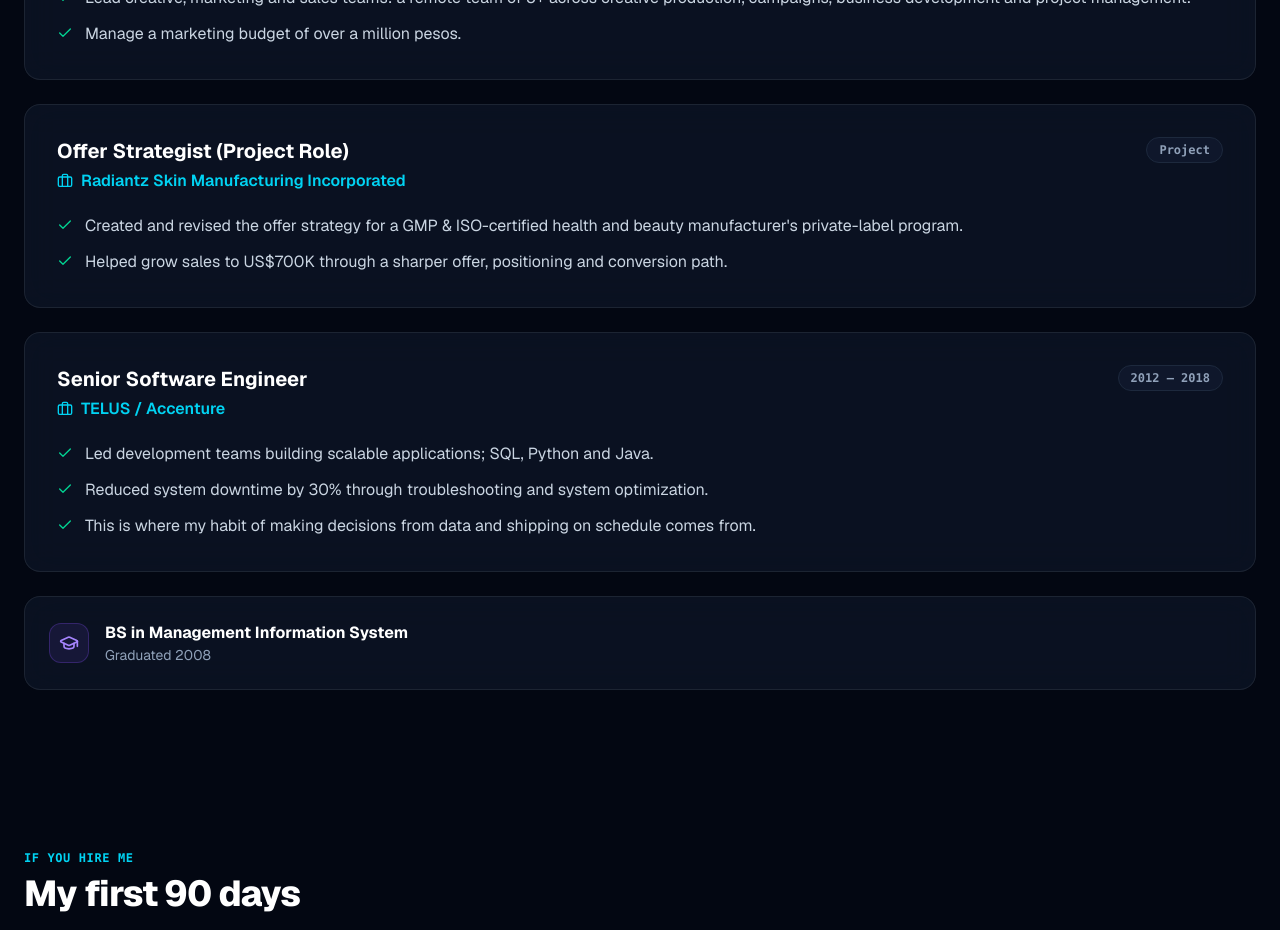
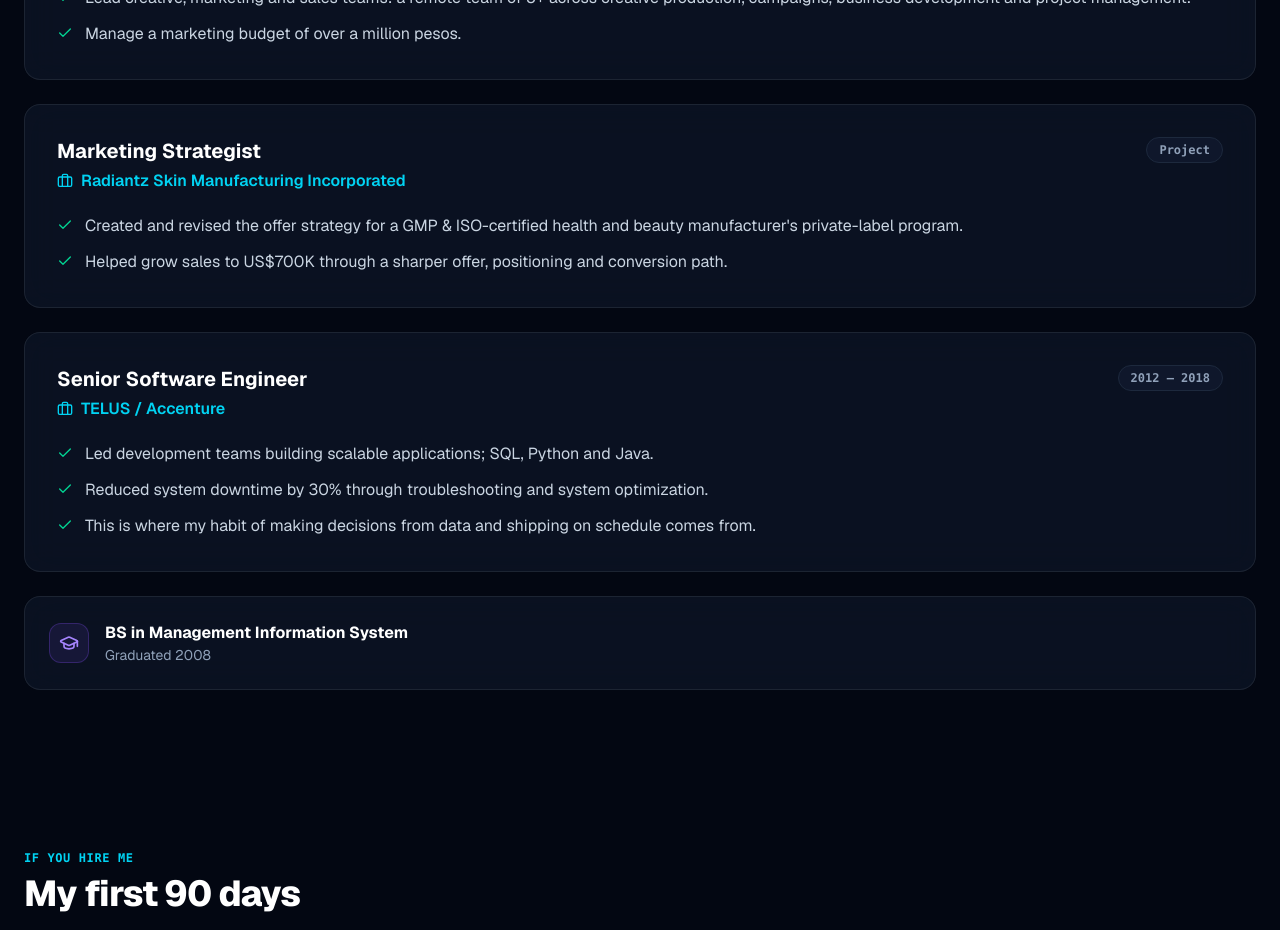
Before and after one commit to asensoproject/clive-llora-portfolio, a Next.js app: page /mmportfolio in a window 1280 px wide. Shown: the part 5820-6750 px from the top of the page. Built offline with nearby package versions, Linux system fonts and the light colour scheme.

Commit message:
fix(mmportfolio): Radiantz role is Marketing Strategist
Co-Authored-By: Claude Opus 5.5 <noreply@anthropic.com>

```diff
--- a/src/data/mmPortfolioData.ts
+++ b/src/data/mmPortfolioData.ts
@@ -76,7 +76,7 @@ export const MM_PORTFOLIO_DATA = {
       ],
     },
     {
-      role: "Offer Strategist (Project Role)",
+      role: "Marketing Strategist",
       company: "Radiantz Skin Manufacturing Incorporated",
       duration: "Project",
       current: false,
```
